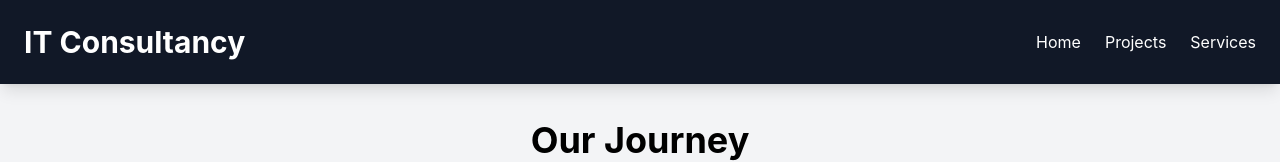
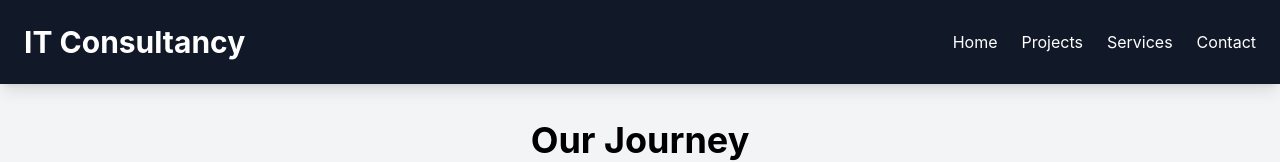
Before and after one commit to sud02/avansys, a React (Create React App) app: page /history in a window 1280 px wide. Shown: the top 162 px of the page. Built offline with nearby package versions, Linux system fonts and the light colour scheme.

Commit message:
project header code break fix

```diff
--- a/src/components/ProjectHistory/ProjectsHistory.jsx
+++ b/src/components/ProjectHistory/ProjectsHistory.jsx
@@ -11,8 +11,9 @@ function ProjectsHistory() {
                     <h1 className="text-3xl font-bold">IT Consultancy</h1>
                     <ul className="hidden md:flex space-x-6">
                         <li><a href="/" className="hover:text-blue-500">Home</a></li>
-                        <li><a href="/projects" className="hover:text-blue-500">Projects</a></li>
-                        <li><a href="/services" className="hover:text-blue-500">Services</a></li>
+                        <li><a href="/history" className="hover:text-blue-500">Projects</a></li>
+                        <li><a href="/service" className="hover:text-blue-500">Services</a></li>
+                        <li><a href="/contact" className="hover:text-blue-500">Contact</a></li>
                     </ul>
                     {/* Mobile Menu Button */}
                     <button onClick={() => setMobileMenuOpen(!mobileMenuOpen)} className="md:hidden text-white">
@@ -28,6 +29,7 @@ function ProjectsHistory() {
                         <a href="/" className="block hover:text-blue-500">Home</a>
                         <a href="/projects" className="block hover:text-blue-500">Projects</a>
                         <a href="/services" className="block hover:text-blue-500">Services</a>
+                        <a href="/contact" className="hover:text-blue-500">Contact</a>
                     </div>
                 )}
             </nav>
```
